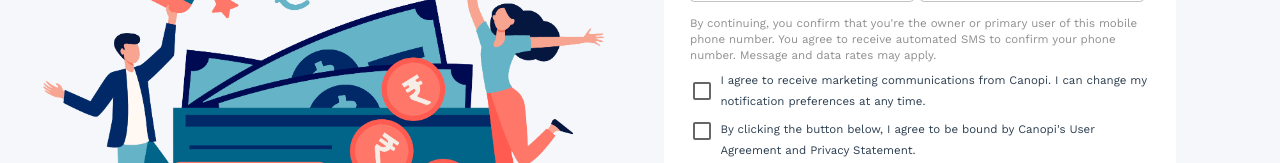
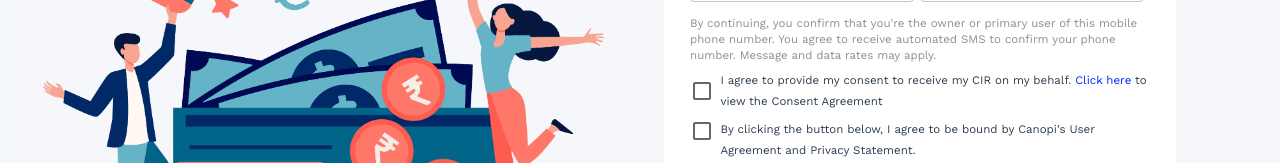
Before and after one commit to Divyengamit/graphql-nextjs, a Next.js app: page /signup in a window 1280 px wide. Shown: the part 446-609 px from the top of the page. Built offline with nearby package versions, Linux system fonts and the light colour scheme; no server answers.

Commit message:
link change

```diff
--- a/components/onboarding/SignupForm.js
+++ b/components/onboarding/SignupForm.js
@@ -150,8 +150,16 @@ const SignupForm = (props) => {
             lineHeight: "21.43px",
           }}
         >
-          I agree to receive marketing communications from Canopi. I can change
-          my notification preferences at any time.
+          I agree to provide my consent to receive my CIR on my behalf.{" "}
+          <a
+            href="https://canopi.in/terms-of-service.html"
+            target="_blank"
+            rel="noreferrer"
+            style={{ color: "#0028ff" }}
+          >
+            Click here
+          </a>{" "}
+          to view the Consent Agreement
         </Typography>
       </Typography>
 
```
